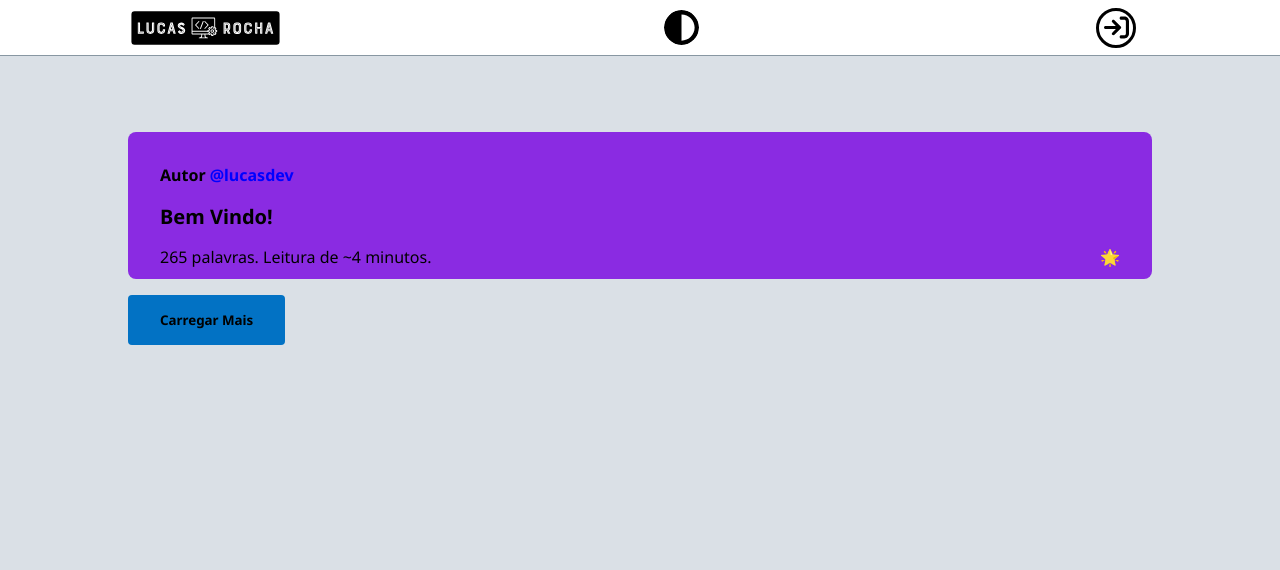
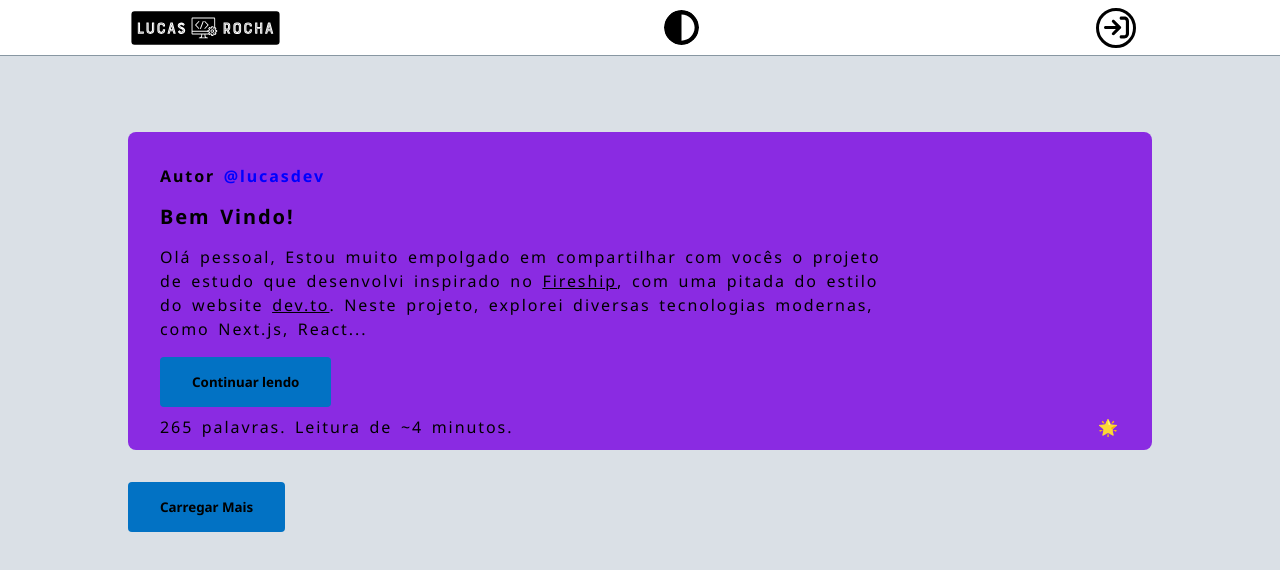
Before and after one commit to lgsrocha/lrocha-blog, a Next.js app: page / in a window 1280 px wide. Shown: the top 570 px of the page. Built offline with nearby package versions, Linux system fonts and the light colour scheme; no server answers; the database is empty.

Commit message:
adicionado prévias dos posts, e ajustes de leitura

```diff
--- a/components/CardFixo.tsx
+++ b/components/CardFixo.tsx
@@ -12,6 +12,8 @@ const CardFixo: React.FC = () => {
       <a href="/lucasdev/bem-vindo">
         <h2>Bem Vindo!</h2>
       </a>
+      <p>Olá pessoal, Estou muito empolgado em compartilhar com vocês o projeto de estudo que desenvolvi inspirado no <a href="https://fireship.io/">Fireship</a>, com uma pitada do estilo do website <a href="https://dev.to/">dev.to</a>. Neste projeto, explorei diversas tecnologias modernas, como Next.js, React...</p>
+      <a href="/lucasdev/bem-vindo"><button className="read-more-button">Continuar lendo</button></a>
       <footer>
         <span>265 palavras. Leitura de ~4 minutos.</span>
         <span className="push-left">🌟</span>
--- a/components/PostFeed.tsx
+++ b/components/PostFeed.tsx
@@ -1,14 +1,27 @@
 import Link from 'next/link';
 import { PostFeedType, PostItem } from '@/Types/Global/Types';
+import ReactMarkdown from 'react-markdown';
+import React, { useState } from 'react';
+
+
 
 export default function PostFeed({ posts, admin } : PostFeedType) : any {
   return posts ? posts.map((post) => <PostItem post={post} key={post.slug} admin={admin} />) : null;
 }
 
-function PostItem({ post, admin = false } : PostItem) {
-  // Naive method to calc word count and read time
+function PostItem({ post, admin = false }: PostItem) {
   const wordCount = post?.content.trim().split(/\s+/g).length;
-  const minutesToRead : number  = +(wordCount / 100 + 1).toFixed(0);
+  const minutesToRead: number = +(wordCount / 100 + 1).toFixed(0);
+
+  const MAX_PREVIEW_LENGTH = 35;
+
+  // Truncate the content while preserving the last word
+  const words = post.content.trim().split(/\s+/g);
+  const shouldShowReadMore = words.length > MAX_PREVIEW_LENGTH;
+  const truncatedContent = words.slice(0, MAX_PREVIEW_LENGTH).join(' ');
+
+  // Add an ellipsis if the content is truncated
+  const displayContent = shouldShowReadMore ? truncatedContent + '...' : truncatedContent;
 
   return (
     <div className="card">
@@ -16,14 +29,23 @@ function PostItem({ post, admin = false } : PostItem) {
           <strong>Autor{' '}
            <span className="link-text">@{post.username}</span>
           </strong>
-
       </Link>
 
       <Link href={`/${post.username}/${post.slug}`}>
-        <h2>
-          {post.title}
-        </h2>
+        <h2>{post.title}</h2>
       </Link>
+
+      <div className="content-preview">
+        <ReactMarkdown>{displayContent}</ReactMarkdown>
+      </div>
+
+      {shouldShowReadMore && !admin && (
+        <Link href={`/${post.username}/${post.slug}`}>
+          <button className="read-more-button">
+            Continuar Lendo
+          </button>
+        </Link>
+      )}
 
       <footer>
         <span>
@@ -32,16 +54,19 @@ function PostItem({ post, admin = false } : PostItem) {
         <span className="push-left">👍 {post.heartCount || 0} Curtidas</span>
       </footer>
 
-      {/* If admin view, show extra controls for user */}
       {admin && (
         <>
           <Link href={`/admin/${post.slug}`}>
-            <h3>
-              <button className="btn-blue">Editar</button>
-            </h3>
+            <button className="btn-blue">
+              Editar
+            </button>
           </Link>
 
-          {post.published ? <p className="text-success">Publicado!</p> : <p className="text-danger">Não publicado</p>}
+          {post.published ? (
+            <p className="text-success">Publicado!</p>
+          ) : (
+            <p className="text-danger">Não publicado</p>
+          )}
         </>
       )}
     </div>
--- a/styles/globals.css
+++ b/styles/globals.css
@@ -343,6 +343,20 @@ button.btn-logo {
   background-color: blueviolet;
   border: 1px solid var(--color-gray);
   border-radius: 8px;
+  line-height: 1.5em;
+  margin-bottom: 2em;
+  word-spacing: 0.16em;
+  letter-spacing: 0.12em;
+}
+
+.cardFixo p{
+  max-width: 80ch;
+}
+
+.cardFixo p a{
+  /* color: var(--color-neutral); */
+  cursor: pointer;
+  text-decoration: underline;
 }
 
 .cardFixo footer {
@@ -357,7 +371,24 @@ button.btn-logo {
   background-color: var(--color-secondary);
   border: 1px solid var(--color-gray);
   border-radius: 8px;
+  line-height: 1.5em;
+  margin-bottom: 2em;
+  word-spacing: 0.16em;
+  letter-spacing: 0.12em;
+  /* font-family: source-serif-pro, Georgia, Cambria, "Times New Roman", Times, serif; */
 }
+
+
+.card p{
+  max-width: 80ch;
+}
+
+.card p a{
+  /* color: -webkit-link; */
+  cursor: pointer;
+  text-decoration: underline;
+}
+
 
 .card h2 {
   -webkit-text-stroke-width: thin;
```
